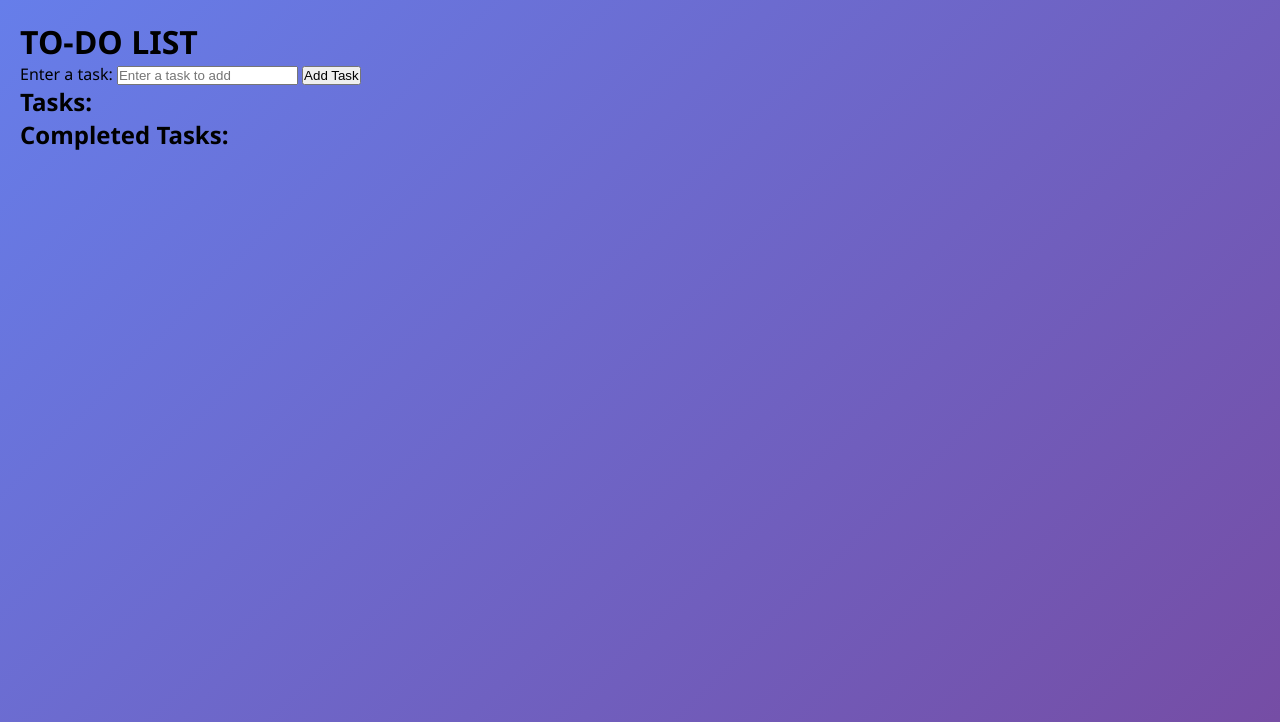
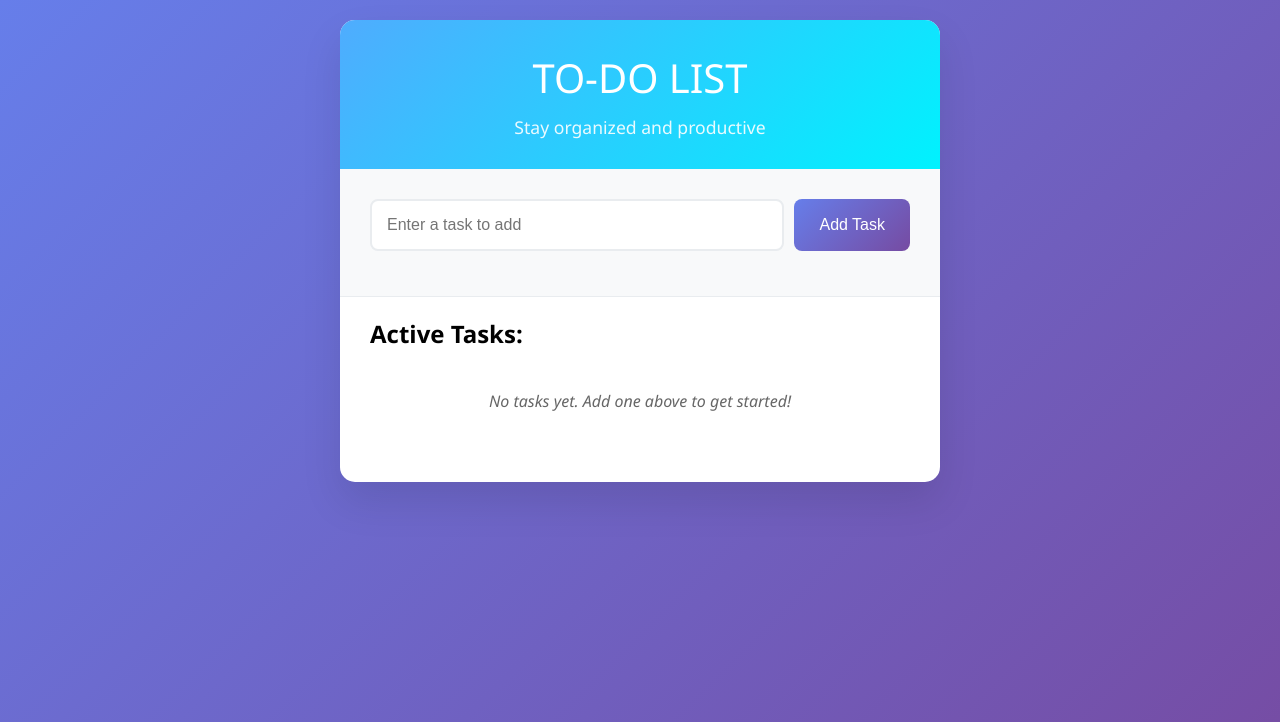
Before and after one commit to zihuan3/todo.html, a Flask app: page / in a window 1280 px wide. Shown: the top 722 px of the page. Run offline with Flask 3, Linux system fonts and the light colour scheme.

Commit message:
Update html file to work with css classes

```diff
--- a/templates/todo.html
+++ b/templates/todo.html
@@ -7,29 +7,57 @@
     <link rel="stylesheet" href="{{ url_for('static', filename='css/style.css') }}">
 </head>
 <body>
+    <div class="container">
+        <div class="header">
             <h1>TO-DO LIST</h1>
+            <p>Stay organized and productive</p>
+        </div>
 
-    <form action="/add" method="POST">
-        <label for="task-input">Enter a task:</label>
-        <input type="text" id="task-input" name="task" placeholder="Enter a task to add">
-        <button type="submit">Add Task</button>
+        <div class="add-task-form">
+            <form id="add-task-form">
+                <div class="input-group">
+                    <input type="text" id="task-input" class="task-input" name="task" placeholder="Enter a task to add" required>
+                    <button type="submit" class="add-btn">Add Task</button>
+                </div>
             </form>
+        </div>
 
-    <h2>Tasks:</h2>
-    <ul>
+        <div class="task-list">
+            <h2>Active Tasks:</h2>
+            <div id="tasks-container">
                 {% for task in tasks %}
-            <li>
-                {{ task }}
-                <a href="/complete/{{ loop.index0 }}">Complete</a>
-            </li>
+                    <div class="task-item fade-in" data-index="{{ loop.index0 }}">
+                        <input type="checkbox" class="task-checkbox" data-task-index="{{ loop.index0 }}">
+                        <span class="task-text">{{ task }}</span>
+                        <div class="task-actions">
+                            <button class="edit-btn" data-task-index="{{ loop.index0 }}">Edit</button>
+                            <button class="delete-btn" data-task-index="{{ loop.index0 }}">Delete</button>
+                        </div>
+                    </div>
+                {% else %}
+                    <div class="empty-state">
+                        <p>No tasks yet. Add one above to get started!</p>
+                    </div>
                 {% endfor %}
-    </ul>
+            </div>
 
-    <h2>Completed Tasks:</h2>
-    <ul>
+            {% if completed_tasks %}
+            <h2 style="margin-top: 30px;">Completed Tasks:</h2>
+            <div id="completed-tasks-container">
                 {% for task in completed_tasks %}
-            <li>{{ task }}</li>
+                    <div class="task-item completed fade-in">
+                        <input type="checkbox" class="task-checkbox" checked disabled>
+                        <span class="task-text">{{ task }}</span>
+                        <div class="task-actions">
+                            <button class="delete-btn" data-completed-index="{{ loop.index0 }}">Remove</button>
+                        </div>
+                    </div>
                 {% endfor %}
-    </ul>
+            </div>
+            {% endif %}
+        </div>
+    </div>
+
+    <script src="{{ url_for('static', filename='js/script.js') }}"></script>
 </body>
 </html>
```
Also changed, not shown: static/js/script.js (added). Lines whose indentation alone changed are shown as unchanged.
